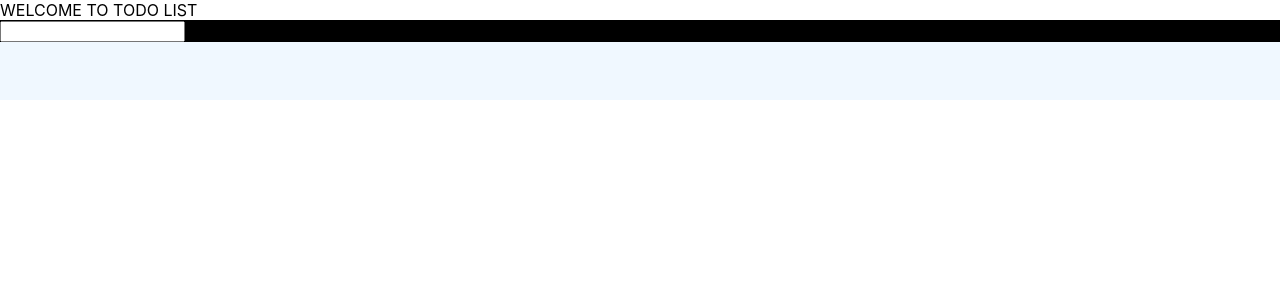
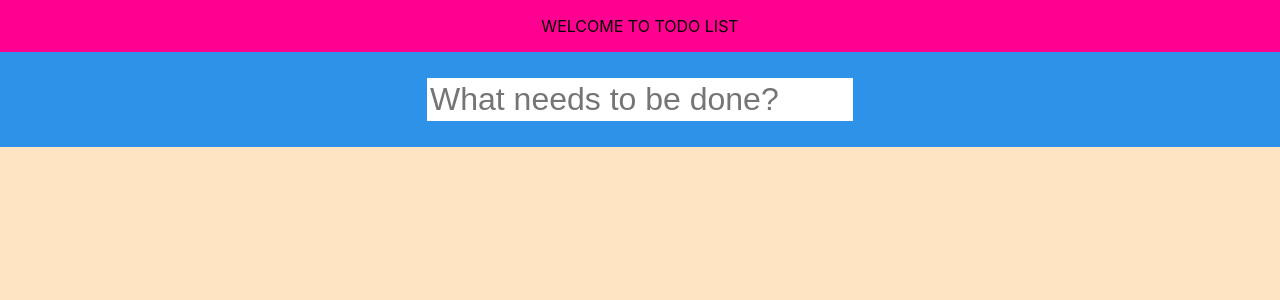
Before and after one commit to JustinLohKingWei/todo_todo, a React (Create React App) app: page / in a window 1280 px wide. Shown: the top 300 px of the page. Built offline with nearby package versions, Linux system fonts and the light colour scheme.

Commit message:
More styling

```diff
--- a/src/App.tsx
+++ b/src/App.tsx
@@ -1,15 +1,24 @@
-import React from 'react';
-import logo from './logo.svg';
-import './App.css';
-import Header from './components/Header';
-import InputBox from './components/InputBox';
+import React from "react";
+import logo from "./logo.svg";
+import "./App.css";
+import Header from "./components/Header";
+import InputBox from "./components/InputBox";
+import styled from "styled-components";
+
+const RootFlexBox = styled.div`
+  display: flex;
+  flex-direction: column;
+  min-height: 100vh;
+  min-width: 100vw;
+  background-color: bisque;
+`;
 
 function App() {
   return (
-    <div>
+    <RootFlexBox>
       <Header/>
       <InputBox/>
-    </div>
+    </RootFlexBox>
   );
 }
 
--- a/src/components/Header.tsx
+++ b/src/components/Header.tsx
@@ -1,15 +1,17 @@
 import styled from "styled-components";
 
 const HeaderRoot = styled.div`
-position: relative;
-min-height: 10%;
-min-width: 100%;
-`
+  min-height: 25%;
+  min-width: 100%;
+  padding-top: 1em;
+  padding-bottom: 1em ;
+  background-color: #ff0090;
+  display: flex;
+  justify-content: center;
+`;
 
 function Header() {
-    return (
-      <HeaderRoot>WELCOME TO TODO LIST</HeaderRoot>
-    );
-  }
+  return <HeaderRoot>WELCOME TO TODO LIST</HeaderRoot>;
+}
 
-  export default Header
+export default Header;
--- a/src/components/InputBox.tsx
+++ b/src/components/InputBox.tsx
@@ -1,26 +1,33 @@
 import styled from "styled-components";
 
 const InputBoxContainer = styled.div`
-  position: absolute;
+  display: flex;
   min-height: 10%;
   min-width: 100%;
-  background-color: aliceblue;
+  background-color: #2f92e9;
+  padding-top: 2%;
+  padding-bottom: 2%;
+  justify-content: center;
 `;
 
 const InputBoxRoot = styled.div`
-  min-height: 90%;
-  background-color: black;
+ display: flex;
+  min-width: 15em;
+  min-height: 1.5em;
 `;
 const InputBoxTextBox = styled.input`
   min-width: inherit;
   min-height: inherit;
+  padding : 0.1em;
+  border: 0.1em;
+  font-size: xx-large;
 `;
 
 function InputBox() {
   return (
     <InputBoxContainer>
       <InputBoxRoot>
-        <InputBoxTextBox />
+        <InputBoxTextBox placeholder="What needs to be done?" />
       </InputBoxRoot>
     </InputBoxContainer>
   );
--- /dev/null
+++ b/src/data/todo.json
@@ -0,0 +1,3 @@
+{
+  "todoList": []
+}
```
